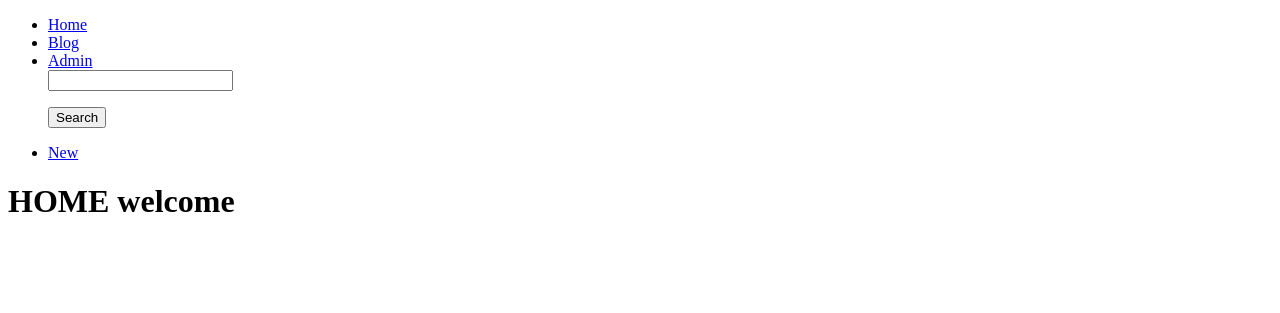
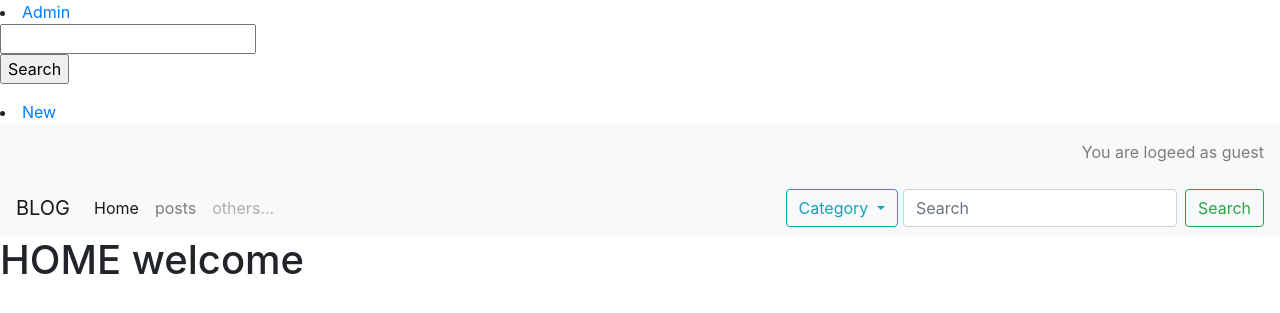
Before and after one commit to diegosilva91/Blog-A-Medida, a PHP site: page /07-14Ene/ in a window 1280 px wide. Shown: the top 313 px of the page. Run offline with PHP 8.4, Linux system fonts and the light colour scheme; the visitor is signed in with stand-in values (Sample User, id 1).

Commit message:
add all styles

```diff
--- a/db/Comments.php
+++ b/db/Comments.php
@@ -10,5 +10,7 @@ class Comments{
     public $comment_date;
     public $comment_date_gmt;
     public $comment_content;
+
+    public $nicename_comment;
 }
 ?>
--- a/db/Posts.php
+++ b/db/Posts.php
@@ -8,6 +8,7 @@ class Posts{
     public $post_excerpt;
     public $comments;
     public $categories;
+    public $nicename_post;
 
 
 }
--- /dev/null
+++ b/public/js/main.js
@@ -0,0 +1,3 @@
+$("#LoginButton").click(function(){
+    window.location ="consult/login";
+});
--- a/views/header.php
+++ b/views/header.php
@@ -1,23 +1,19 @@
-<!DOCTYPE html>
+<!doctype html>
 <html lang="en">
-<head>
-    <meta charset="UTF-8">
-    <meta name="viewport" content="width=device-width, initial-scale=1.0">
-    <meta http-equiv="X-UA-Compatible" content="ie=edge">
+  <head>
+    <!-- Required meta tags -->
+    <meta charset="utf-8">
+    <meta name="viewport" content="width=device-width, initial-scale=1, shrink-to-fit=no">
+
+    <!-- Bootstrap CSS -->
+    <link rel="stylesheet" href="https://stackpath.bootstrapcdn.com/bootstrap/4.4.1/css/bootstrap.min.css" integrity="sha384-Vkoo8x4CGsO3+Hhxv8T/Q5PaXtkKtu6ug5TOeNV6gBiFeWPGFN9MuhOf23Q9Ifjh" crossorigin="anonymous">
+
     <title></title>
-</head>
-<body>
+  </head>
+  <body>
 
-    <div id="header">
-        <ul>
-        <li><a href="<?php echo constant('URL'); ?>home">Home</a></li>
             <?php if (isset( $_SESSION['user_id'] ) ):?>
-                <li><a href="<?php echo constant('URL'); ?>blog?id=<?php echo($_SESSION['user_id']);?>">Blog</a></li>
                 <li><a href="<?php echo constant('URL'); ?>admin?id=<?php echo($_SESSION['user_id']);?>">Admin</a></li>
-            <?php else:?>
-
-                <li><a href="<?php echo constant('URL'); ?>blog">Blog</a></li>
-                <li><a href="<?php echo constant('URL'); ?>consult/login">Login</a></li>
             <?php endif;?>
             <form action="<?php echo constant('URL');?>blog/searchContent" method="post">
             <!-- <form action="" method="post"> -->
@@ -27,5 +23,64 @@
             <li><a href="<?php echo constant('URL'); ?>blog/new?id=<?php echo($_SESSION['user_id']);?>">New</a></li>
         </ul>
     </div>
-</body>
+    <!--Navbar -->
+    <nav class="navbar navbar-light bg-light ">
+        <!-- <form class="form-inline my-2 my-lg-0"> -->
+            <?php if (isset( $_SESSION['user_id'] ) ):?>
+                <!-- <li><a href="<?php echo constant('URL'); ?>consult/login">Login</a></li> -->
+            <?php else:?>
+                <button id="LoginButton" class="btn btn-outline-primary my-4 my-sm-0" type="submit" style="margin-right: 5px;">Login</button>
+                <!-- <button type="button" onclick="window.location='<?php echo constant('URL'); ?>blog/searchPost/<?=$posts->ID_post?>'" class="bold">Edit</button>     -->
+                <button class="btn btn-outline-success my-4 my-sm-0" type="submit">Signup</button>
+            <?php endif;?>
+          <!-- </form> -->
+        <span class="navbar-text ml-auto">
+          You are logeed as guest
+        </span>
+      </nav>
+  <!--/.Navbar -->
+    <nav class="navbar navbar-expand-lg navbar-light bg-light">
+        <button class="navbar-toggler" type="button" data-toggle="collapse" data-target="#navbarTogglerDemo03" aria-controls="navbarTogglerDemo03" aria-expanded="false" aria-label="Toggle navigation">
+          <span class="navbar-toggler-icon"></span>
+        </button>
+        <?php if (isset( $_SESSION['user_id'] ) ):?>
+            <a class="navbar-brand" href="<?php echo constant('URL'); ?>blog?id=<?php echo($_SESSION['user_id']);?>">BLOG</a>
+        <?php else:?>
+            <a class="navbar-brand" href="<?php echo constant('URL'); ?>blog">BLOG</a>
+        <?php endif;?>
+        <div class="collapse navbar-collapse" id="navbarTogglerDemo03">
+          <ul class="navbar-nav mr-auto mt-2 mt-lg-0">
+            <li class="nav-item active">
+              <a class="nav-link" href="<?php echo constant('URL'); ?>home">Home <span class="sr-only">(current)</span></a>
+            </li>
+            <li class="nav-item">
+              <a class="nav-link" href="#">posts</a>
+            </li>
+            <li class="nav-item">
+              <a class="nav-link disabled" href="#" tabindex="-1" aria-disabled="true">others...</a>
+            </li>
+          </ul>
+
+          <form class="form-inline my-2 my-lg-0">
+            <div class="btn-group">
+                <button type="button" class="btn btn-outline-info dropdown-toggle" style="margin-right: 5px;" data-toggle="dropdown" aria-haspopup="true" aria-expanded="false">
+                  Category
+                </button>
+                <div class="dropdown-menu">
+                  <a class="dropdown-item" href="#">Action</a>
+                  <a class="dropdown-item" href="#">Another action</a>
+                  <a class="dropdown-item" href="#">Something else here</a>
+                  <div class="dropdown-divider"></div>
+                  <a class="dropdown-item" href="#">Separated link</a>
+                </div>
+              </div>
+            <input class="form-control mr-sm-2" type="search" placeholder="Search" aria-label="Search">
+            <button class="btn btn-outline-success my-2 my-sm-0" type="submit">Search</button>
+          </form>
+        </div>
+      </nav>
+
+      <script src="https://code.jquery.com/jquery-3.4.1.min.js"></script>
+      <script src="<?php echo constant('URL'); ?>public/js/main.js"></script>
+  </body>
 </html>
```
Also changed, not shown: controllers/blog.php (+9 -2 lines), models/blogModels.php (+10 -8 lines), views/PostContents.php (added, +99 -0 lines), views/blog.php (+1 -20 lines), views/controlButtons.php (deleted, +0 -7 lines).
